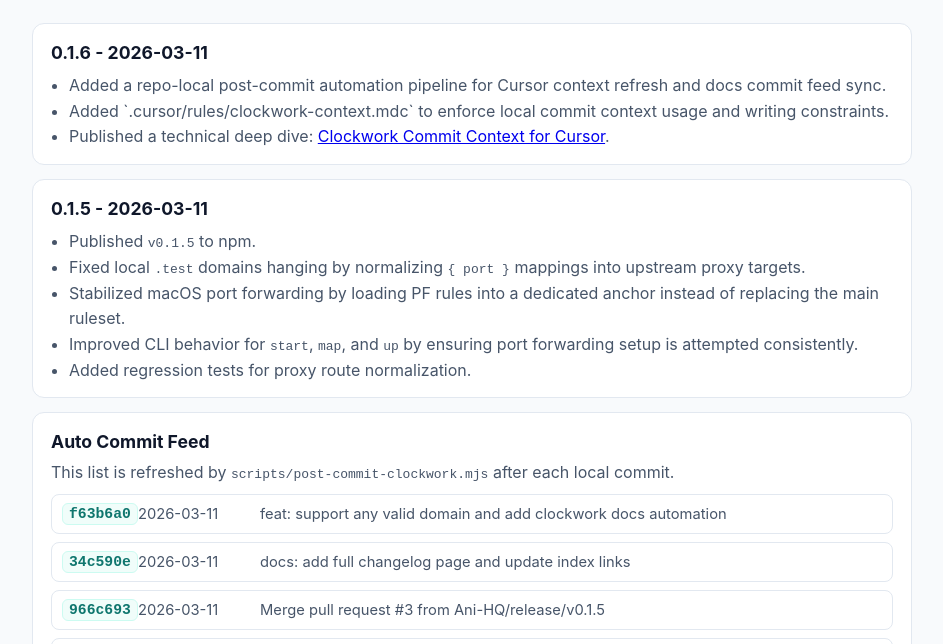
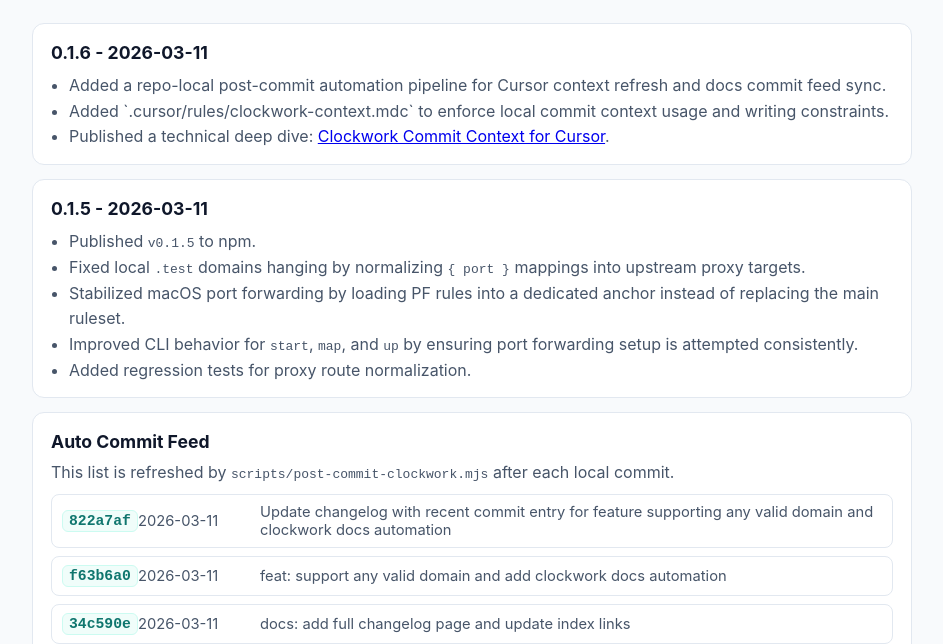
Before and after one commit to Ani-HQ/pugloo, a website: page docs/changelog.html in a window 1280 px wide. Shown: the part 149-793 px from the top of the page, without its empty margins (168-1111 px from the left). Drawn offline with Linux system fonts and the light colour scheme.

Commit message:
Update changelog to include recent commit entry for feature supporting any valid domain and clockwork docs automation

```diff
--- a/docs/changelog.html
+++ b/docs/changelog.html
@@ -103,6 +103,7 @@
       <p>This list is refreshed by <code>scripts/post-commit-clockwork.mjs</code> after each local commit.</p>
       <!-- AUTO_COMMIT_FEED_START -->
     <ul class="commit-feed">
+      <li><code>822a7af</code><span>2026-03-11</span><span>Update changelog with recent commit entry for feature supporting any valid domain and clockwork docs automation</span></li>
       <li><code>f63b6a0</code><span>2026-03-11</span><span>feat: support any valid domain and add clockwork docs automation</span></li>
       <li><code>34c590e</code><span>2026-03-11</span><span>docs: add full changelog page and update index links</span></li>
       <li><code>966c693</code><span>2026-03-11</span><span>Merge pull request #3 from Ani-HQ/release/v0.1.5</span></li>
```
